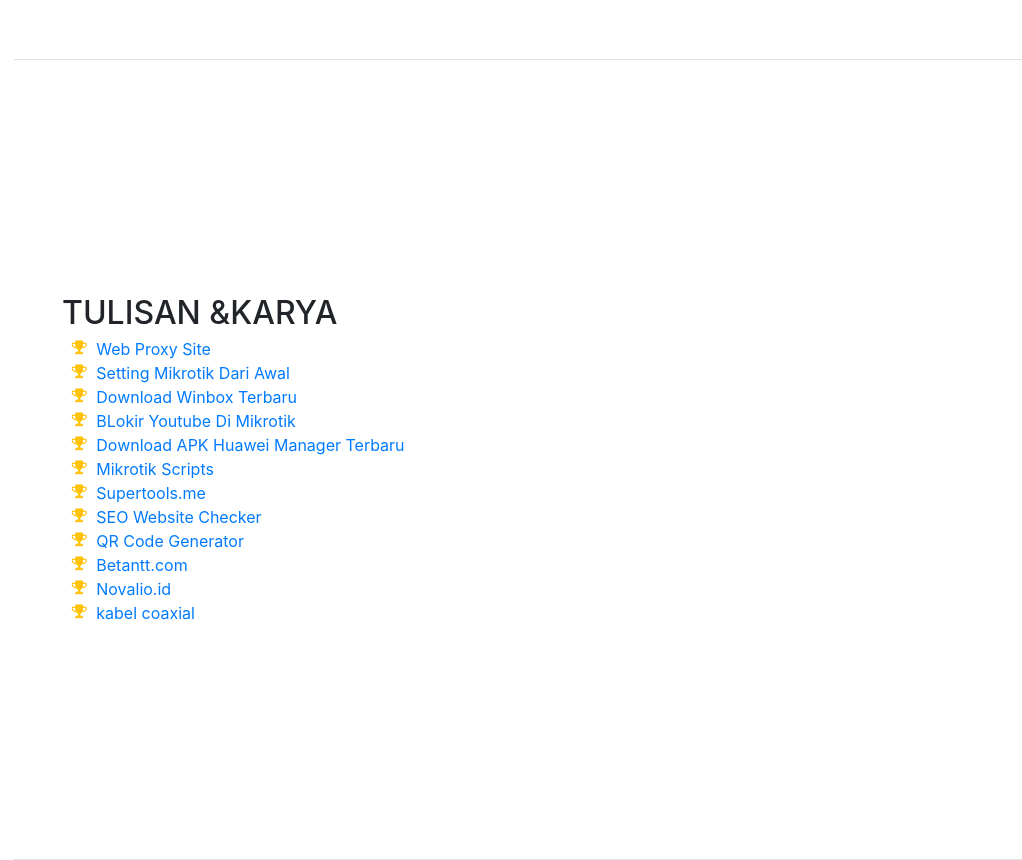
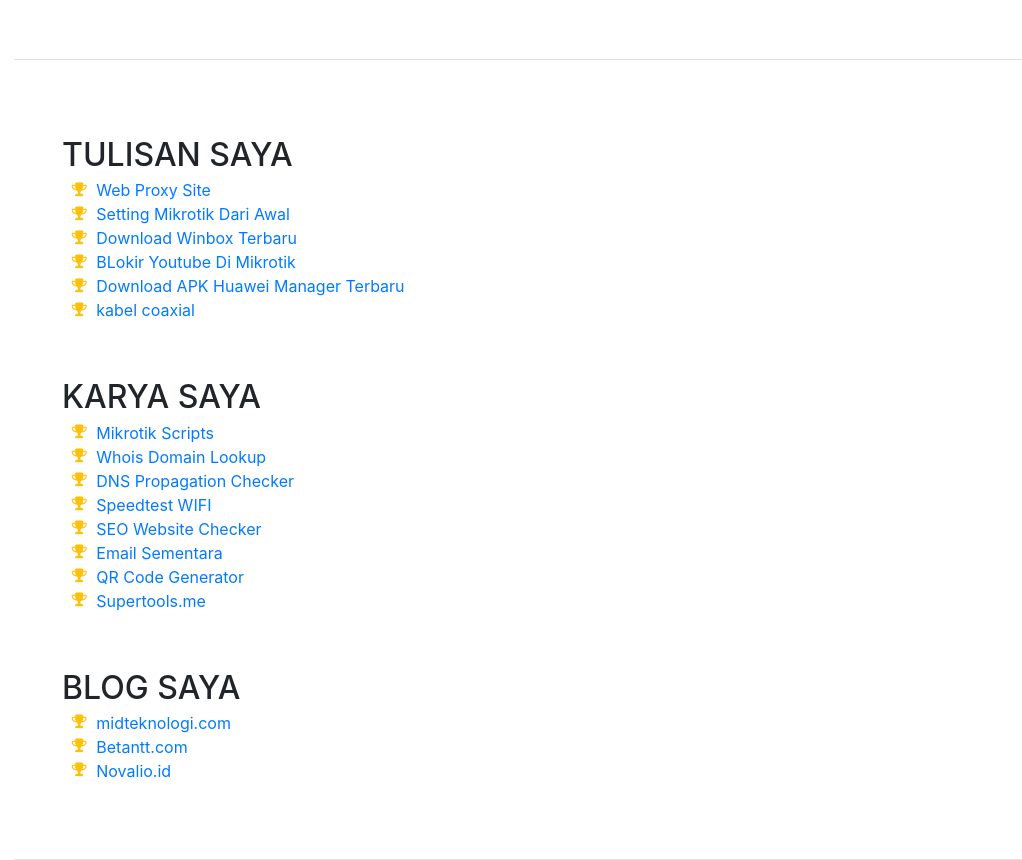
Before and after one commit to adinata-id/karir, a website with bundled scripts: page index.html in a window 1280 px wide. Shown: the part 1540-2400 px from the top of the page, without its empty margins (258-1280 px from the left). Built offline with nearby package versions, Linux system fonts and the light colour scheme; a web font is replaced by a local one.

Commit message:
update content

```diff
--- a/index.html
+++ b/index.html
@@ -14,8 +14,10 @@
   <link href="vendor/bootstrap/css/bootstrap.min.css" rel="stylesheet">
 
   <!-- Custom fonts for this template -->
-    <link href="https://fonts.googleapis.com/css?family=Saira+Extra+Condensed:100,200,300,400,500,600,700,800,900" rel="stylesheet">
-    <link href="https://fonts.googleapis.com/css?family=Open+Sans:300,300i,400,400i,600,600i,700,700i,800,800i" rel="stylesheet">
+  <link href="https://fonts.googleapis.com/css?family=Saira+Extra+Condensed:100,200,300,400,500,600,700,800,900"
+    rel="stylesheet">
+  <link href="https://fonts.googleapis.com/css?family=Open+Sans:300,300i,400,400i,600,600i,700,700i,800,800i"
+    rel="stylesheet">
   <link href="vendor/font-awesome/css/font-awesome.min.css" rel="stylesheet">
   <link href="vendor/devicons/css/devicons.min.css" rel="stylesheet">
   <link href="vendor/simple-line-icons/css/simple-line-icons.css" rel="stylesheet">
@@ -23,7 +25,8 @@
   <!-- Custom styles for this template -->
   <link href="css/resume.min.css" rel="stylesheet">
 
-    <script data-host="https://analytics.h-supertools.com" data-dnt="false" src="https://analytics.h-supertools.com/js/script.js" id="ZwSg9rf6GA" async defer></script>
+  <script data-host="https://analytics.h-supertools.com" data-dnt="false"
+    src="https://analytics.h-supertools.com/js/script.js" id="ZwSg9rf6GA" async defer></script>
 
 </head>
 
@@ -36,7 +39,8 @@
         <img class="img-fluid img-profile rounded-circle mx-auto mb-2" src="img/profile.jpg" alt="">
       </span>
     </a>
-      <button class="navbar-toggler" type="button" data-toggle="collapse" data-target="#navbarSupportedContent" aria-controls="navbarSupportedContent" aria-expanded="false" aria-label="Toggle navigation">
+    <button class="navbar-toggler" type="button" data-toggle="collapse" data-target="#navbarSupportedContent"
+      aria-controls="navbarSupportedContent" aria-expanded="false" aria-label="Toggle navigation">
       <span class="navbar-toggler-icon"></span>
     </button>
     <div class="collapse navbar-collapse" id="navbarSupportedContent">
@@ -98,7 +102,8 @@
           <div class="resume-content mr-auto">
             <h3 class="mb-0">Teknisi Jaringan</h3>
             <div class="subheading mb-3">ISP - WANXP</div>
-              <p>Saya bertanggung Jawab Untuk Melakukan Perbaikan Jaringan Baik Untuk Customer Atau Perbaikan Jaringan Internal DI Perusahaan</p>
+            <p>Saya bertanggung Jawab Untuk Melakukan Perbaikan Jaringan Baik Untuk Customer Atau Perbaikan Jaringan
+              Internal DI Perusahaan</p>
           </div>
           <div class="resume-date text-md-right">
             <span class="text-primary">2009 - 2011</span>
@@ -112,14 +117,16 @@
 
     <section class="resume-section p-3 p-lg-5 d-flex flex-column" id="karya">
       <div class="my-auto">
-          <h2 class="mb-1">Tulisan &amp;Karya</h2>
+        <h2 class="mb-1">Tulisan Saya</h2>
         <ul class="fa-ul mb-0">
           <li>
             <i class="fa-li fa fa-trophy text-warning"></i>
-              <a href="https://midteknologi.com/blog/web-proxy-site/" target="_blank">Web Proxy Site</a></li>
+            <a href="https://midteknologi.com/blog/web-proxy-site/" target="_blank">Web Proxy Site</a>
+          </li>
           <li>
             <i class="fa-li fa fa-trophy text-warning"></i>
-              <a href="https://midteknologi.com/blog/cara-setting-mikrotik-dari-awal-dengan-winbox/" target="_blank">Setting Mikrotik Dari Awal</a>
+            <a href="https://midteknologi.com/blog/cara-setting-mikrotik-dari-awal-dengan-winbox/"
+              target="_blank">Setting Mikrotik Dari Awal</a>
           </li>
           <li>
             <i class="fa-li fa fa-trophy text-warning"></i>
@@ -127,24 +134,57 @@
           </li>
           <li>
             <i class="fa-li fa fa-trophy text-warning"></i>
-              <a href="https://midteknologi.com/blog/cara-blokir-youtube-di-mikrotik/" target="_blank">BLokir Youtube Di Mikrotik</a>
+            <a href="https://midteknologi.com/blog/cara-blokir-youtube-di-mikrotik/" target="_blank">BLokir Youtube Di
+              Mikrotik</a>
           </li>
           <li>
             <i class="fa-li fa fa-trophy text-warning"></i>
-              <a href="https://midteknologi.com/blog/aplikasi-huawei-manager-telkomsel-orbit/" target="_blank">Download APK Huawei Manager Terbaru</a>
+            <a href="https://midteknologi.com/blog/aplikasi-huawei-manager-telkomsel-orbit/" target="_blank">Download
+              APK Huawei Manager Terbaru</a>
           </li>
+
           <li>
             <i class="fa-li fa fa-trophy text-warning"></i>
-              <a href="https://mikrotikscripts.netlify.app/" target="_blank">Mikrotik Scripts</a>
+            <a href="https://midteknologi.com/blog/kabel-coaxial/" target="_blank">kabel coaxial</a>
           </li>
-            <li>
+
+        </ul>
+      </div>
+
+
+      <div class="my-auto">
+        <h2 class="mb-1">Karya Saya</h2>
+        <ul class="fa-ul mb-0">
+
           <li>
             <i class="fa-li fa fa-trophy text-warning"></i>
-              <a href="https://supertools.me" target="_blank">Supertools.me</a>
+            <a href="https://midteknologi.com/blog/mikrotik-scripts/" target="_blank">Mikrotik Scripts</a>
           </li>
+
+          <li>
+            <i class="fa-li fa fa-trophy text-warning"></i>
+            <a href="https://midteknologi.com/whois-domain/" target="_blank">Whois Domain Lookup</a>
+          </li>
+
+          <li>
+            <i class="fa-li fa fa-trophy text-warning"></i>
+            <a href="https://midteknologi.com/dns-propagation-checker/" target="_blank">DNS Propagation Checker</a>
+          </li>
+
+
+          <li>
+            <i class="fa-li fa fa-trophy text-warning"></i>
+            <a href="https://midteknologi.com/speedtest-wifi/" target="_blank">Speedtest WIFI</a>
+          </li>
+
           <li>
             <i class="fa-li fa fa-trophy text-warning"></i>
             <a href="https://midteknologi.com/tools/website-analysis/" target="_blank">SEO Website Checker</a>
+          </li>
+
+          <li>
+            <i class="fa-li fa fa-trophy text-warning"></i>
+            <a href="https://inspacebox.com/" target="_blank">Email Sementara</a>
           </li>
 
           <li>
@@ -154,19 +194,36 @@
 
           <li>
             <i class="fa-li fa fa-trophy text-warning"></i>
+            <a href="https://supertools.me" target="_blank">Supertools.me</a>
+          </li>
+
+        </ul>
+      </div>
+
+
+      <div class="my-auto">
+        <h2 class="mb-1">Blog Saya</h2>
+        <ul class="fa-ul mb-0">
+
+          <li>
+            <i class="fa-li fa fa-trophy text-warning"></i>
+            <a href="https://midteknologi.com" target="_blank">midteknologi.com</a>
+          </li>
+
+          <li>
+            <i class="fa-li fa fa-trophy text-warning"></i>
             <a href="https://betantt.com" target="_blank">Betantt.com</a>
           </li>
+
           <li>
             <i class="fa-li fa fa-trophy text-warning"></i>
             <a href="https://novalio.id" target="_blank">Novalio.id</a>
           </li>
 
-            <li>
-              <i class="fa-li fa fa-trophy text-warning"></i>
-              <a href="https://midteknologi.com/blog/kabel-coaxial/" target="_blank">kabel coaxial</a>
-            </li>
         </ul>
+
       </div>
+
     </section>
 
   </div>
```
Lines whose indentation alone changed are shown as unchanged.
